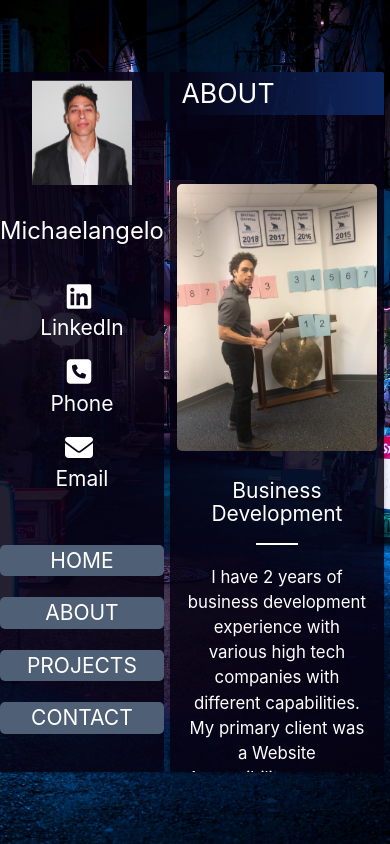
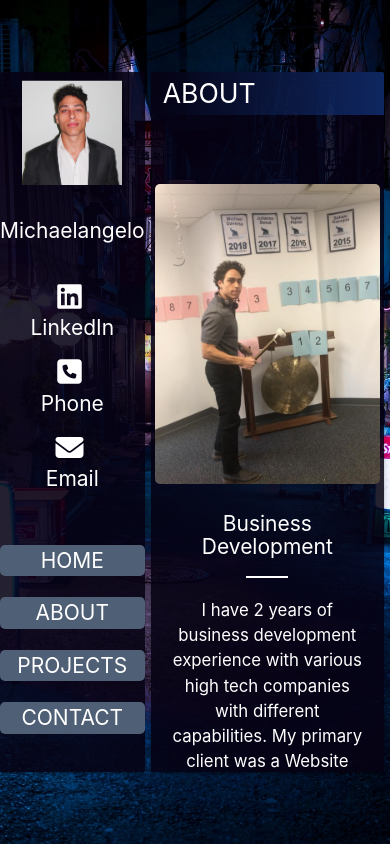
Before and after one commit to SyntaxMotta/Portfolio, a React (Create React App) app: page /about in a window 390 px wide. Built offline with nearby package versions, Linux system fonts and the light colour scheme; the HTML template or start-up script is replaced by a standard one.

Commit message:
responsive tweaks

```diff
--- a/src/App.css
+++ b/src/App.css
@@ -170,6 +170,9 @@ body {
   .about__block {
     flex-direction: column-reverse;
   }
+  .about__block .about__image {
+    width: 225px !important;
+  }
 
   .app__content {
     height: 800px;
@@ -245,6 +248,10 @@ body {
     height: 110px !important;
     padding: 0.2rem 0;
   }
+  .navbar__title {
+    font-size: 1.5rem;
+    margin-top: 1.8rem !important;
+  }
 }
 
 /* @media (min-height: 2400px) {
--- a/src/Components/contact/contact.css
+++ b/src/Components/contact/contact.css
@@ -102,3 +102,8 @@ form {
     margin: 1.5rem auto;
   }
 }
+@media (max-width: 480px) {
+  .contact__content .row {
+    margin: 0.5rem auto;
+  }
+}
```
